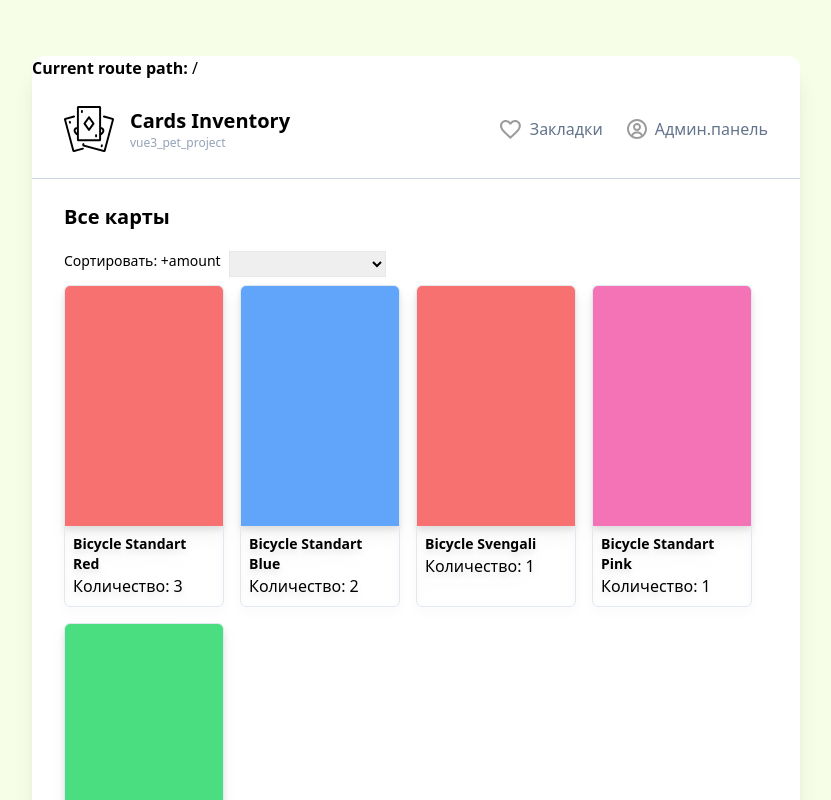
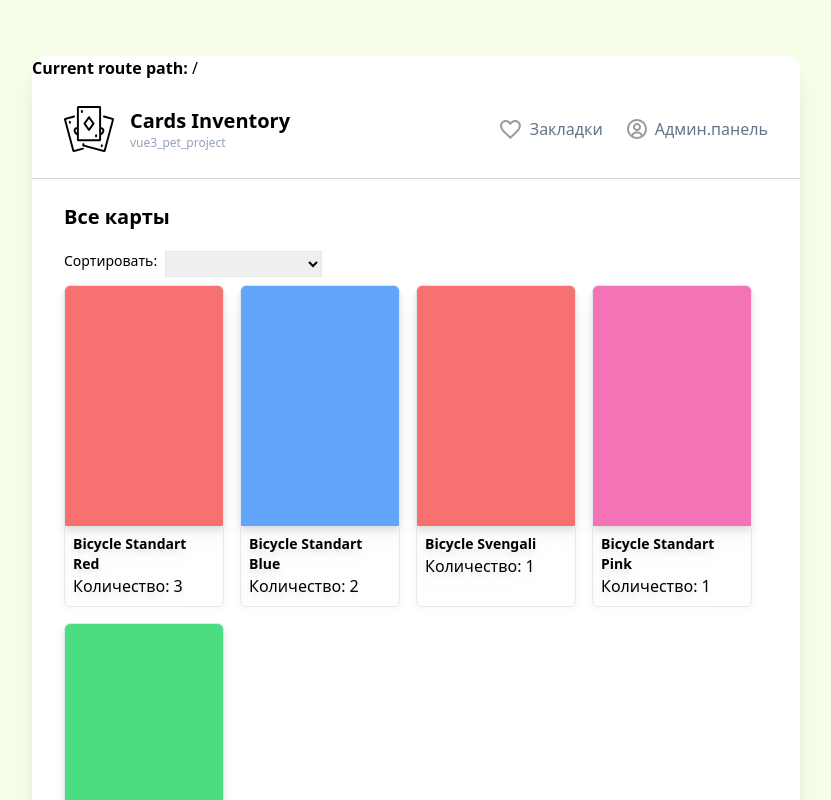
Before and after one commit to invinsible/cards-inventory, a Vue app: page / in a window 1280 px wide. Shown: the top 800 px of the page, without its empty margins (224-1055 px from the left). Built offline with nearby package versions, Linux system fonts and the light colour scheme.

Commit message:
PP-06: feat: Добавлен watcher за query-параметрами в урл

```diff
--- a/src/components/sorting/Sorting.vue
+++ b/src/components/sorting/Sorting.vue
@@ -1,25 +1,19 @@
 <script setup>
-import { ref } from 'vue';
-// import { useRoute } from 'vue-router';
+import { useRoute, useRouter } from 'vue-router';
 import { sortingList } from '@/const/sorting';
 import CustomSelect from '../UI/CustomSelect/CustomSelect.vue';
 
-const currentSort = ref('+amount');
-// const route = useRoute();
+const route = useRoute();
+const router = useRouter();
 
 function setSort(value) {
-  console.log(value);
+  router.push({ query: { ...route.query, sorting: value } });
 }
 </script>
 
 <template>
   <div class="flex items-top mb-2">
-    <p class="text-sm mr-2">Сортировать: {{ currentSort }}</p>
+    <p class="text-sm mr-2">Сортировать:</p>
     <CustomSelect :options="sortingList" @update:modelValue="setSort" />
-    <!-- <input
-      @input="(event) => (testModel = event.target.value)"
-      :value="testModel"
-      class="border"
-    /> -->
   </div>
 </template>
--- a/src/views/MainPage.vue
+++ b/src/views/MainPage.vue
@@ -2,12 +2,29 @@
 import CardsList from '@/components/cards/cardsList/CardsList.vue';
 import Sorting from '@/components/sorting/Sorting.vue';
 import { mockupCards } from '@/const/mockupCards';
+import { watch, ref } from 'vue';
+import { useRoute } from 'vue-router';
+
+const route = useRoute();
+const decks = ref(mockupCards);
+
+watch(
+  () => route.query,
+  (newVal) => {
+    if (newVal.sorting === '+amount') {
+      console.log('сортируем сначал большие');
+    }
+    if (newVal.sorting === '-amount') {
+      console.log('сортируем сначал маленькие');
+    }
+  }
+);
 </script>
 
 <template>
   <main class="px-8 py-6">
     <h1 class="font-bold text-xl mb-5">Все карты</h1>
     <Sorting />
-    <CardsList :decks="mockupCards" />
+    <CardsList :decks="decks" />
   </main>
 </template>
```
Also changed, not shown: .prettierrc.json.
